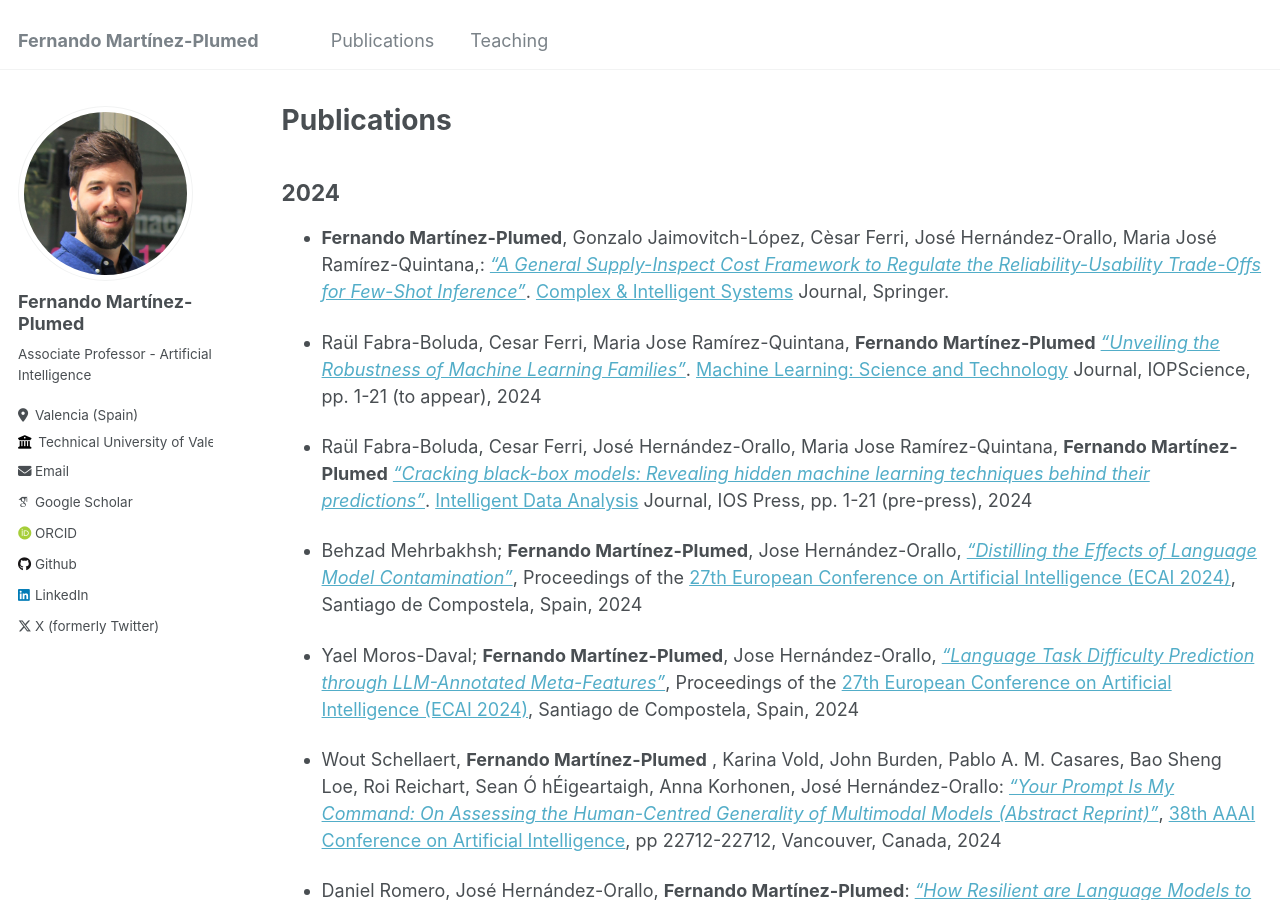
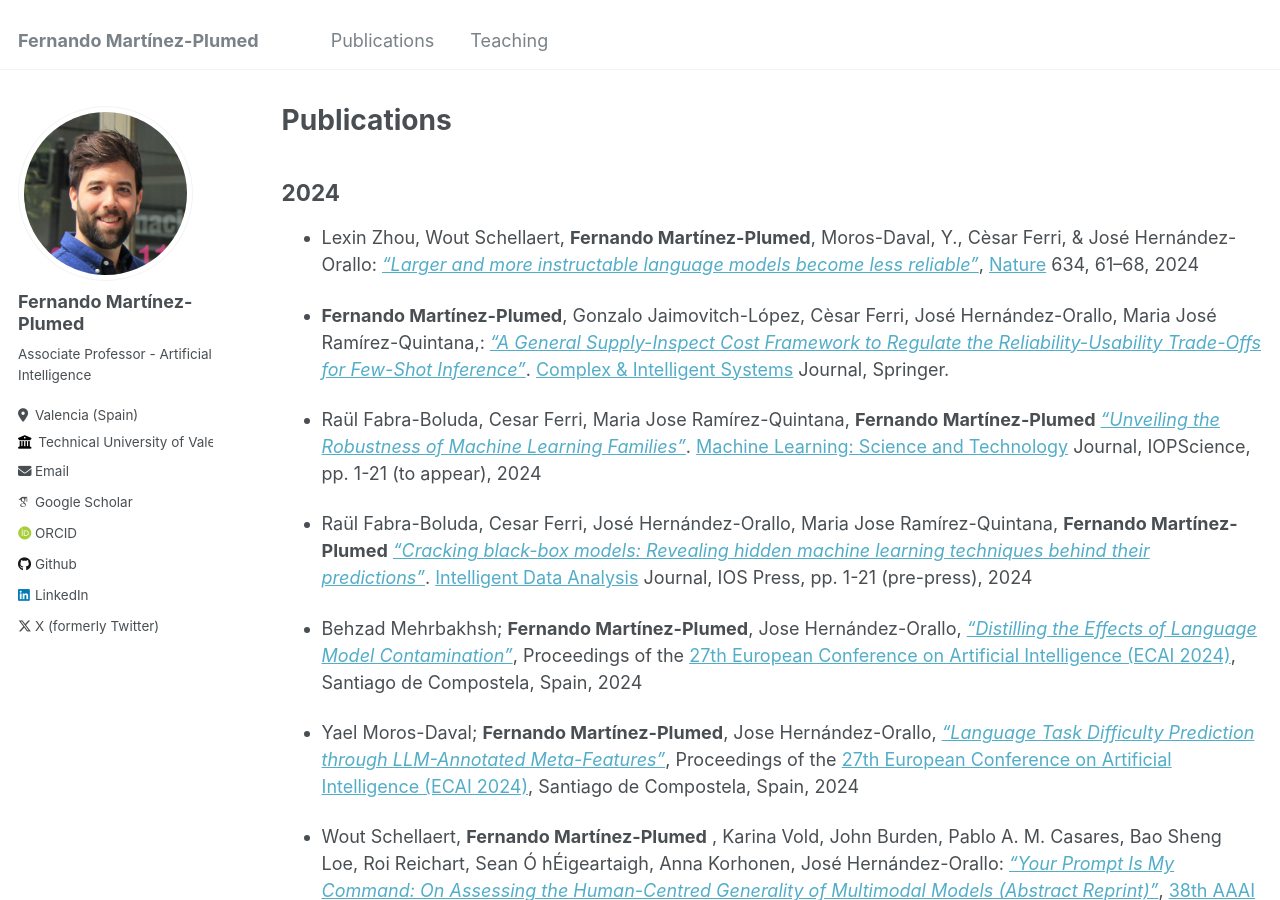
Before and after one commit to nandomp/nandomp.github.io, a Jekyll site: the page built from _pages/publications.md, in a window 1280 px wide and 900 px high. Built offline with Jekyll 4.4.1, drawn with Linux system fonts in a browser that asks for light colours; some web fonts are replaced.

Commit message:
Update publications.md

```diff
--- a/_pages/publications.md
+++ b/_pages/publications.md
@@ -7,9 +7,9 @@ author_profile: true
 
 2024
 ----
+* Lexin Zhou, Wout Schellaert, **Fernando Martínez-Plumed**, Moros-Daval, Y., Cèsar Ferri, & José Hernández-Orallo: [*"Larger and more instructable language models become less reliable"*](https://doi.org/10.1038/s41586-024-07930-y), [Nature](https://www.nature.com/) 634, 61–68, 2024
 
 * **Fernando Martínez-Plumed**, Gonzalo Jaimovitch-López, Cèsar Ferri, José Hernández-Orallo, Maria José Ramírez-Quintana,: [*"A General Supply-Inspect Cost Framework to Regulate the Reliability-Usability Trade-Offs for Few-Shot Inference"*](https://doi.org/10.1007/s40747-024-01599-6). [Complex & Intelligent Systems](https://link.springer.com/journal/40747) Journal, Springer.
-
 
 * Raül Fabra-Boluda, Cesar Ferri, Maria Jose Ramírez-Quintana, **Fernando Martínez-Plumed** [*"Unveiling the Robustness of Machine Learning Families"*](https://doi.org/10.1088/2632-2153/ad62ab). [Machine Learning: Science and Technology](https://iopscience.iop.org/journal/2632-2153) Journal, IOPScience, pp. 1-21 (to appear), 2024
 
```
